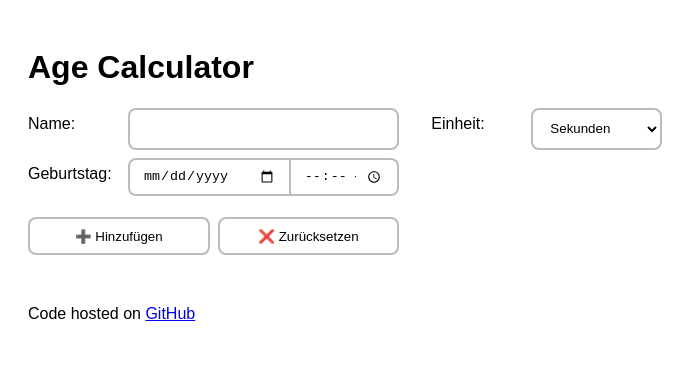
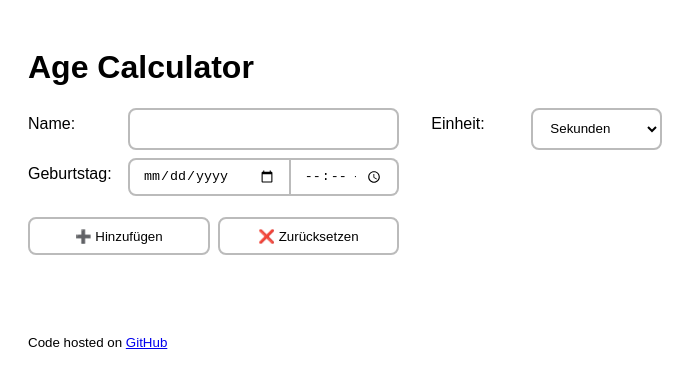
Before and after one commit to dmstern/age-calculator, a React (Create React App) app: page / in a window 1280 px wide. Shown: the top 388 px of the page, without its empty margins (0-697 px from the left). Built offline with nearby package versions, Linux system fonts and the light colour scheme.

Commit message:
Make footer smaller

```diff
--- a/src/styles.css
+++ b/src/styles.css
@@ -133,3 +133,8 @@ details li.past {
 summary {
   cursor: pointer;
 }
+
+footer {
+  margin-top: 5rem;
+  font-size: 10pt;
+}
```
